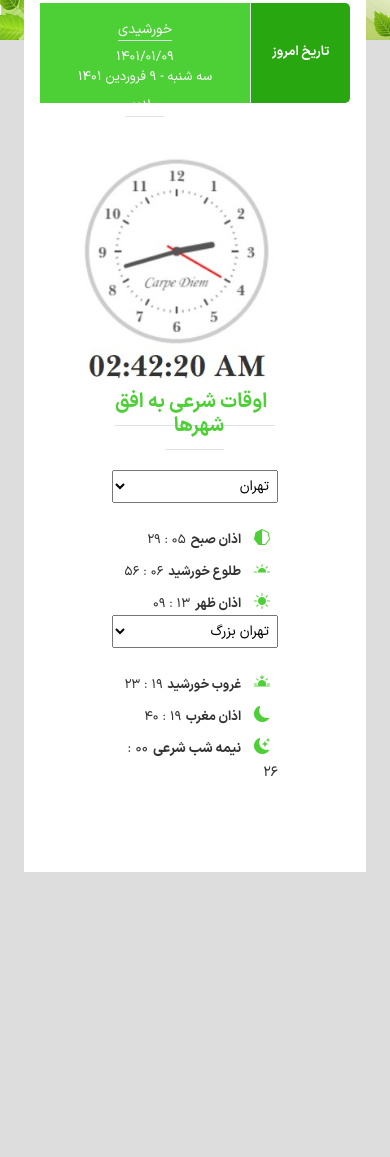
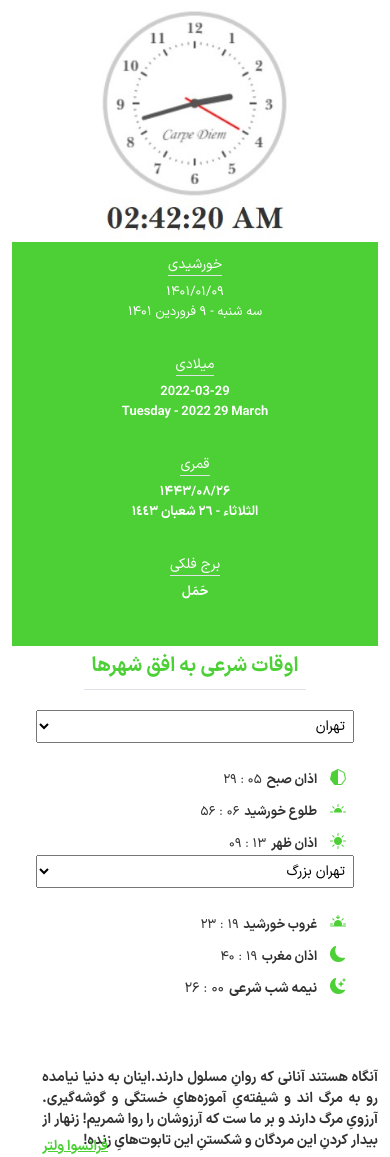
Before and after one commit to tird4d/time-sample, a website: page index.html in a window 390 px wide. Shown: the part 129-1286 px from the top of the page. Before the commit the page ends 1025 px from the top, so only its background shows below. Drawn offline with nearby package versions, Linux system fonts and the light colour scheme; files whose address does not match are found by name.

Commit message:
responsive refactor

```diff
--- a/index.html
+++ b/index.html
@@ -2,56 +2,61 @@
 <html lang="fa">
 <head>
   <meta charset="UTF-8">
-  <meta name="viewport" content="width=device-width, user-scalable=no, initial-scale=1.0, maximum-scale=1.0, minimum-scale=1.0">
+  <meta name="viewport"
+        content="width=device-width, user-scalable=no, initial-scale=1.0, maximum-scale=1.0, minimum-scale=1.0">
   <meta http-equiv="X-UA-Compatible" content="ie=edge">
   <link rel="stylesheet" href="assets/css/starter.css">
   <title>Time</title>
 </head>
 <body>
 <header class="container">
-  <div class="logo p-3 text-start">
+  <div class="logo p-4 text-center text-sm-start">
     <img src="assets/img/logo.svg" width="300" alt="time.ir">
   </div>
   <div class="dark-mode-sw"></div>
 </header>
 <section>
-  <div class="container bg-white p-3">
-    <div class="text-center text-white">
-      <div class="today-word bg-info fw-bold border-start">
+  <div class="container bg-white pt-3">
+    <div class="row">
+      <!-- clock-->
+      <div class="col-xl-6 col-md-4 col-sm-12 text-center order-md-2 mt-2 mt-xl-5">
+        <div><img src="assets/img/clock.jpg" alt="clock" width="250"></div>
+      </div>
+
+      <!--today-->
+      <div class="col-12 order-md-1">
+        <div class="text-center text-white d-flex">
+          <div class="today-word bg-info fw-bold border-start d-none d-sm-inline  pt-4">
             تاریخ امروز
           </div>
-      <div class="today-date pt-2 bg-primary">
+          <div class="today-date bg-primary pt-1">
             <div class="row">
-          <div class="col-xl-3">
+              <div class="date-box col-xl-3 col-sm-6 col-xs-12">
                 <div class="font-size14 p-2"><span class="border-bottom">خورشیدی</span></div>
                 <div class="font-size13">۱۴۰۱/۰۱/۰۹</div>
                 <div class="font-size13">سه شنبه - ۹ فروردین ۱۴۰۱</div>
               </div>
-          <div class="col-xl-3">
+              <div class="date-box col-xl-3 col-sm-6 col-xs-12">
                 <div class="font-size14 p-2"><span class="border-bottom">میلادی</span></div>
                 <div class="font-size13 fw-bold">2022-03-29</div>
                 <div class="font-size13 fw-bold">Tuesday - 2022 29 March</div>
               </div>
-          <div class="col-xl-3">
+              <div class="date-box col-xl-3 col-sm-6 col-xs-12">
                 <div class="font-size14 p-2"><span class="border-bottom">قمری</span></div>
                 <div class="font-size13 fw-bold">۱۴۴۳/۰۸/۲۶</div>
                 <div class="font-size13 fw-bold">الثلاثاء - ٢٦ شعبان ١٤٤٣</div>
               </div>
-          <div class="col-xl-3">
+              <div class="date-box col-xl-3 col-sm-6 col-xs-12">
                 <div class="font-size14 p-2"><span class="border-bottom">برج فلکی</span></div>
                 <div class="font-size13 fw-bold">حَمَل</div>
               </div>
             </div>
           </div>
         </div>
+      </div>
 
 
-    <div class="row p-5">
-      <div class="col-md-6 col-sm-12 col-xs-12 text-center">
-        <div><img src="assets/img/clock.jpg" alt="clock" width="250"></div>
-      </div>
-
-      <div class="col-md-6 col-sm-12 col-xs-12">
+      <div class="col-xl-6 col-md-8 col-sm-12 order-md-3 mt-2 mt-xl-5">
         <h2 class="fs-5 text-primary fw-bold text-center">
           <span class="border-bottom p-2">اوقات شرعی به افق شهرها</span>
         </h2>
@@ -171,7 +176,24 @@
         </form>
 
       </div>
+
+
+      <div class="quote order-5 font-size14 pt-2 pt-sm-5">
+          <div class="d-flex ">
+            <i class="bi bi-quote d-none d-sm-inline"></i>
+            <p class="fw-bold m-0">
+              آنگاه هستند آنانی که روانِ مسلول دارند.اینان به دنیا نیامده رو به مرگ‌ اند و شیفته‌یِ آموزه‌هایِ خستگی و گوشه‌گیری. آرزویِ مرگ دارند و بر ما ست که آرزوشان را روا شمریم! زنهار از بیدار کردنِ این مردگان و شکستنِ این تابوت‌هایِ زنده!
+            </p>
           </div>
+        <div class="text-start writer">
+          <a class="fw-bold" href="#">
+            فرانسوا ولتر
+          </a>
+        </div>
+
+      </div>
+    </div>
+
   </div>
 
 </section>
--- a/scss/_variable.scss
+++ b/scss/_variable.scss
@@ -2,6 +2,5 @@ $container-max-widths: (
   sm: 540px,
   md: 720px,
   lg: 960px,
-  xl: 1170px,
-  xxl: 1170px
+  xl: 1170px
 );
--- a/scss/starter.scss
+++ b/scss/starter.scss
@@ -95,7 +95,6 @@ $info: #28a711;
 
 
 body {
-  padding: 1.5rem;
   direction: rtl;
   background: #ddd url("/assets/img/bg.jpg") no-repeat;
   font-family: 'IRANSansX', sans-serif;
@@ -113,15 +112,33 @@ body {
 .today-word{
   display: inline-block;
   width: 100px;
-  height: 100px;
   border-radius: 0 5px 5px 0;
-  padding-top:40px;
   font-size:13px;
 }
 .today-date{
   display: inline-block;
-  width:  calc(100% - 100px);
-  float: left;
+  font-size: 14px;
+  width: 100%;
+}
+
+.today-date .date-box{
   height: 100px;
-  font-size: 14px;
 }
+
+.quote {
+  .bi-quote{
+    font-size: 6rem;
+    color:gray;
+    line-height:0;
+  }
+  p{
+    padding-top: 35px;
+    text-align: justify;
+    padding-left: 30px;
+  }
+  .writer{
+    margin-top: -15px;
+    padding-left: 30px;
+  }
+
+}
```
Also changed, not shown: assets/css/starter.css, 1 other file. Lines whose indentation alone changed are shown as unchanged.
